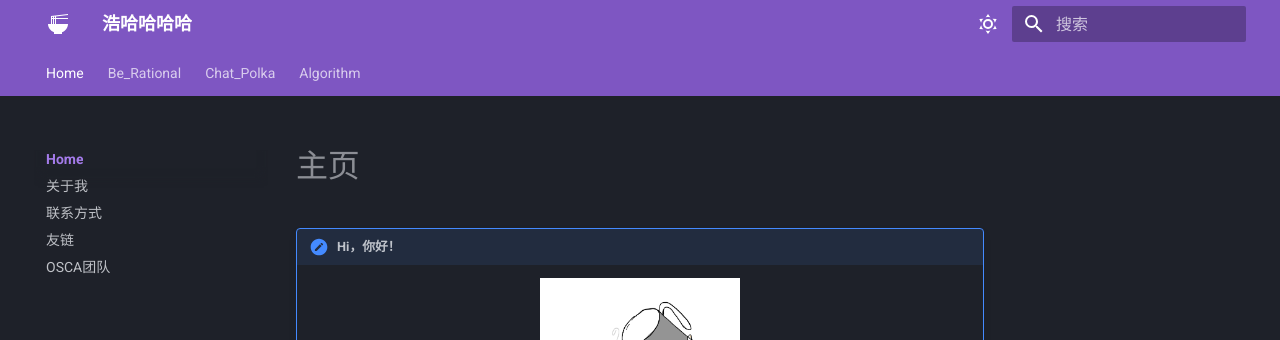
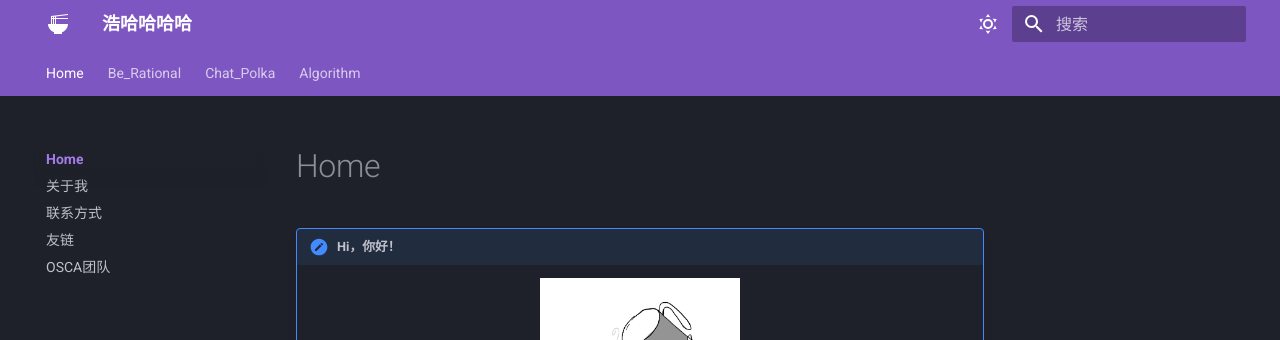
Before and after one commit to Haohahahaha/HomePage, an MkDocs documentation site: the page built from docs/index.md, in a window 1280 px wide. Shown: the top 340 px of the page. Built offline with MkDocs 1.6.1 and Material for MkDocs 9.7.7, drawn with Linux system fonts in a browser that asks for light colours.

Commit message:
2025-02-26_08:39:32 update

```diff
--- a/docs/index.md
+++ b/docs/index.md
@@ -1,4 +1,4 @@
-# 主页
+# Home
 
 !!! note "Hi，你好！"
 
```
